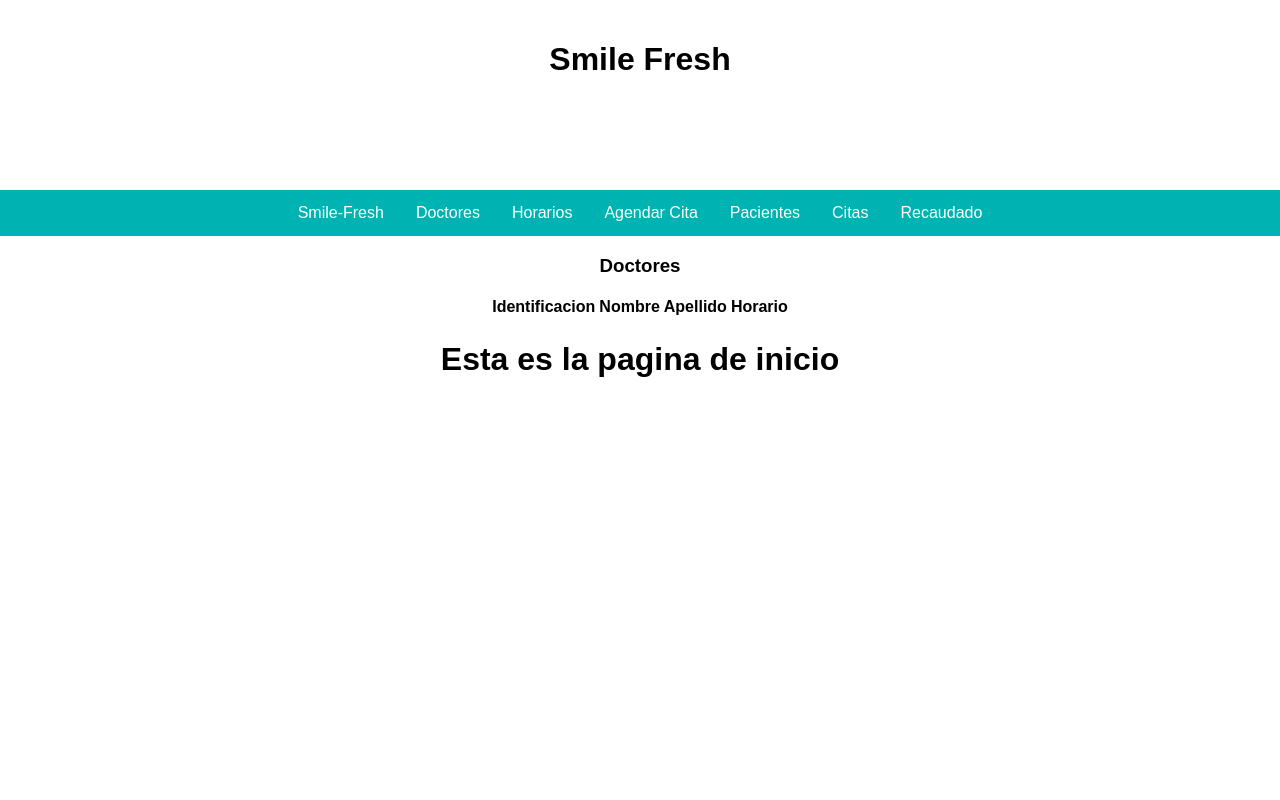
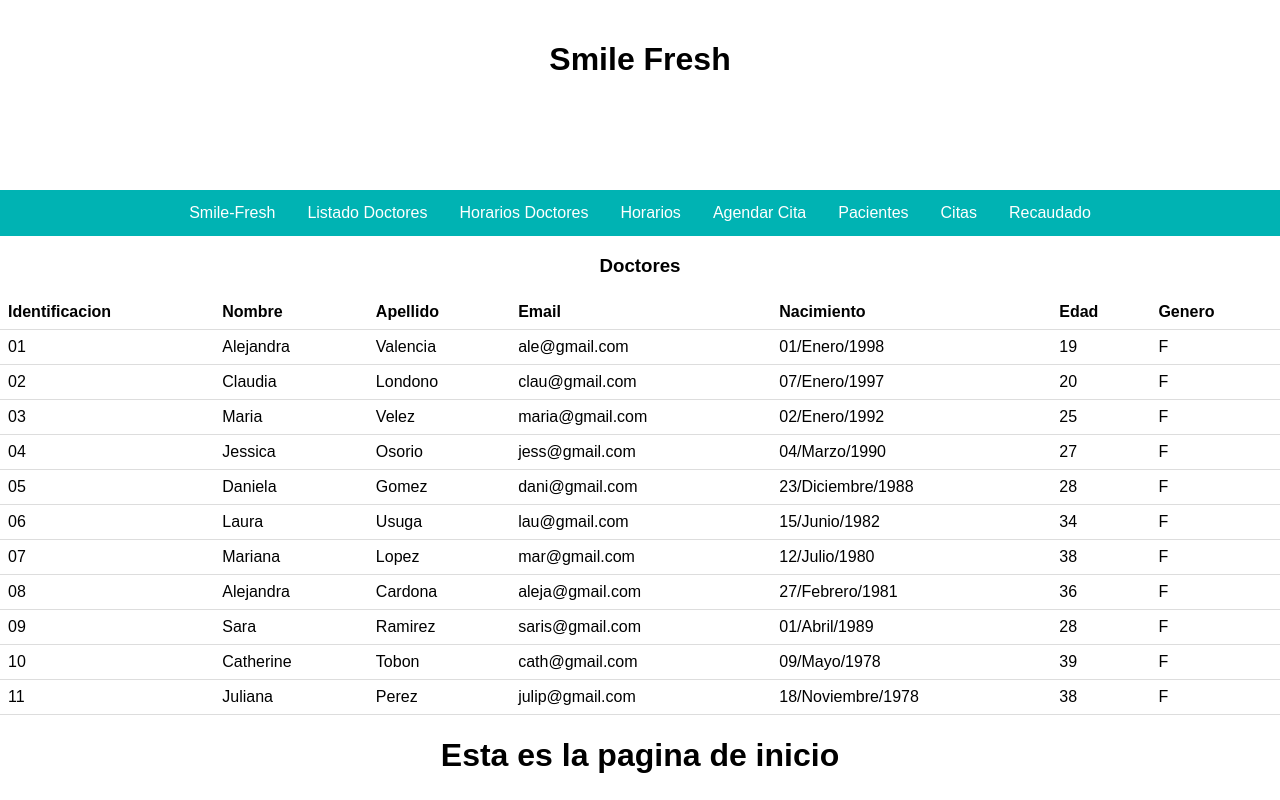
Before and after one commit to MrJulian99/smile-fresh-react, a React (Create React App) app: page /doctores in a window 1280 px wide. Built offline with nearby package versions, Linux system fonts and the light colour scheme.

Commit message:
Listado de Doctores, comienzo Horarios y ingreso de datos

```diff
--- a/src/App.css
+++ b/src/App.css
@@ -18,6 +18,22 @@
   font-size: large;
 }
 
+.table1{
+
+  border-collapse: collapse;
+    width: 100%;
+
+
+
+}
+
+th, td {
+    padding: 8px;
+    text-align: left;
+    border-bottom: 1px solid #ddd;
+}
+
+tr:hover{background-color:#f5f5f5}
 nav li {
    display: inline-block;
    text-align:center;
--- a/src/App.js
+++ b/src/App.js
@@ -28,7 +28,18 @@ class App extends Component {
 
                  <li><Link to="/">Smile-Fresh</Link></li>
 
-                 <li><Link to="/doctores">Doctores</Link></li>
+
+
+                 <li><Link to="/doctores">Listado Doctores</Link></li>
+                 <li><Link to="/horarios">Horarios Doctores</Link></li>
+
+
+
+
+
+
+
+
                  <li><a href="#">Horarios</a></li>
                  <li><a href="#">Agendar Cita</a></li>
                  <li><Link to="/listaPacientes">Pacientes</Link></li>
--- a/src/Doctores.js
+++ b/src/Doctores.js
@@ -1,10 +1,25 @@
 import React, { Component } from 'react';
+import doctoresregistrados from './DoctoresRegistrados';
+import VerDoctores from './VerDoctores';
 
-export default class doctores extends Component{
+
+export default class doctor extends Component{
 	render(){
-		let cadadoctor =[];
-		let boton = [];
-		let termino = null;
+
+		let nulo = null;
+		let losdotores = [];
+
+
+				doctoresregistrados.forEach((doctor) => {if(doctor.id !== nulo)
+						{
+							losdotores.push(<VerDoctores doctor={doctor} key={doctor.identificacionDoc}/>);
+						}
+
+						nulo = doctor.identificacionDoc;
+
+				});
+
+
 
 
 
@@ -14,15 +29,29 @@ export default class doctores extends Component{
       <center>
 				<div>
         <h3>Doctores</h3>
-				<table className= "App-tablas">
+				<table className= "table1">
 					<thead>
 						<tr>
 							<th>Identificacion</th>
 							<th>Nombre</th>
 							<th>Apellido</th>
-							<th>Horario</th>
+							<th>Email</th>
+							<th>Nacimiento</th>
+							<th>Edad</th>
+							<th>Genero</th>
 						</tr>
 					</thead>
+
+          <tbody>
+
+					{losdotores}
+
+
+
+					</tbody>
+
+
+
 				</table>
 				</div>
 			 </center>
--- /dev/null
+++ b/src/DoctoresRegistrados.js
@@ -0,0 +1,13 @@
+export default [
+    {identificacionDoc:"01", nombre: "Alejandra", apellido: "Valencia",email:"ale@gmail.com",nacimiento:"01/Enero/1998",edad:"19",genero:"F"},
+    {identificacionDoc:"02", nombre: "Claudia", apellido: "Londono",email:"clau@gmail.com",nacimiento:"07/Enero/1997",edad:"20",genero:"F"},
+    {identificacionDoc:"03", nombre: "Maria", apellido: "Velez",email:"maria@gmail.com",nacimiento:"02/Enero/1992",edad:"25",genero:"F"},
+    {identificacionDoc:"04", nombre: "Jessica", apellido: "Osorio",email:"jess@gmail.com",nacimiento:"04/Marzo/1990",edad:"27",genero:"F"},
+    {identificacionDoc:"05", nombre: "Daniela", apellido: "Gomez",email:"dani@gmail.com",nacimiento:"23/Diciembre/1988",edad:"28",genero:"F"},
+    {identificacionDoc:"06", nombre: "Laura", apellido: "Usuga",email:"lau@gmail.com",nacimiento:"15/Junio/1982",edad:"34",genero:"F"},
+    {identificacionDoc:"07", nombre: "Mariana", apellido: "Lopez",email:"mar@gmail.com",nacimiento:"12/Julio/1980",edad:"38",genero:"F"},
+    {identificacionDoc:"08", nombre: "Alejandra", apellido: "Cardona",email:"aleja@gmail.com",nacimiento:"27/Febrero/1981",edad:"36",genero:"F"},
+    {identificacionDoc:"09", nombre: "Sara", apellido: "Ramirez",email:"saris@gmail.com",nacimiento:"01/Abril/1989",edad:"28",genero:"F"},
+    {identificacionDoc:"10", nombre: "Catherine", apellido: "Tobon",email:"cath@gmail.com",nacimiento:"09/Mayo/1978",edad:"39",genero:"F"},
+    {identificacionDoc:"11", nombre: "Juliana", apellido: "Perez",email:"julip@gmail.com",nacimiento:"18/Noviembre/1978",edad:"38",genero:"F"},
+]
--- /dev/null
+++ b/src/VerDoctores.js
@@ -0,0 +1,21 @@
+import React, { Component } from 'react';
+
+
+export default class VerDoctores extends Component{
+	constructor(props){
+		super(props);
+	}
+	render(){
+		return(
+			<tr>
+					<td>{this.props.doctor.identificacionDoc} </td>
+					<td>{this.props.doctor.nombre} </td>
+					<td>{this.props.doctor.apellido}</td>
+				  <td>{this.props.doctor.email}</td>
+          <td>{this.props.doctor.nacimiento}</td>
+          <td>{this.props.doctor.edad}</td>
+          <td>{this.props.doctor.genero}</td>
+			</tr>
+			);
+	}
+}
```
